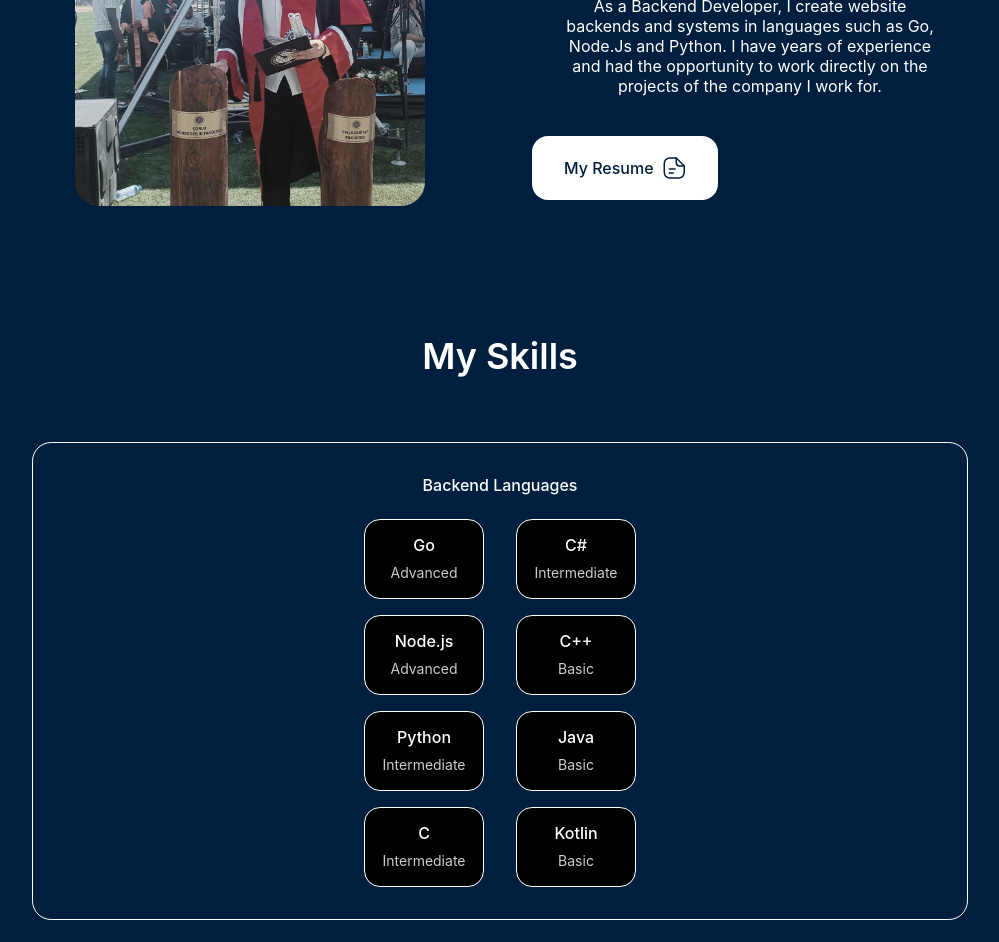
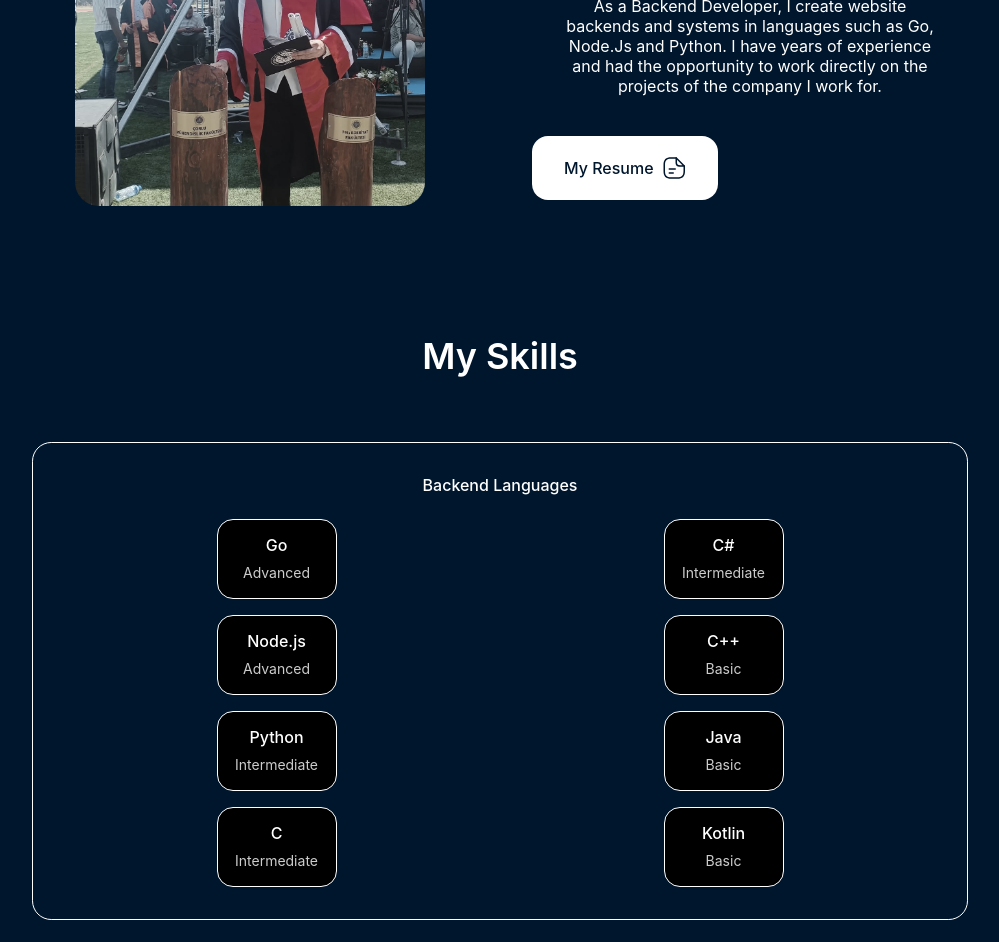
Before and after one commit to MaliQoc/my_portfolio, a React (Vite) app: page / in a window 1280 px wide. Shown: the part 1080-2022 px from the top of the page, without its empty margins (140-1139 px from the left). Built offline with nearby package versions, Linux system fonts and the light colour scheme.

Commit message:
portfolio

```diff
--- a/src/App.css
+++ b/src/App.css
@@ -6,13 +6,13 @@
   --title-color: #ffffff;       /* Başlık ve yazılar beyaz */
   --title-color-dark: #e0e0e0;  /* Hover renkleri */
   --text-color: #ffffff;        /* Genel metin beyaz */
-  --body-color: #001f3f;        /* Arka plan lacivert */
-  --container-color: #001f3f;   /* Container lacivert */
+  --body-color: #00162d;        /* Arka plan lacivert */
+  --container-color: #00162d;   /* Container lacivert */
   --shadow-color: rgba(0, 0, 0, 0.1);
   --border-color: rgba(0, 0, 0, 0.3);
   --scrollbar-thumb: #2c3e50;
-  --scrollbar-track: #001f3f;
-  --header-color: #001f3f;
+  --scrollbar-track: #00162d;
+  --header-color: #00162d;
   --works-button-color: #ffffff;
   --works-text-color: #ffffff;
 
--- a/src/components/Skills/skills.css
+++ b/src/components/Skills/skills.css
@@ -1,12 +1,12 @@
 /* Sayfa genel ayarları */
 body {
-    background-color: #001f3f; /* Lacivert arka plan */
+    background-color: #00162d; /* Lacivert arka plan */
     color: #ffffff; /* Yazılar beyaz */
 }
 
 /* Container arka planı ve çerçeve (büyük kutu lacivert) */
 .skills-content {
-    background-color: #001f3f; /* Lacivert arka plan */
+    background-color: #00162d; /* Lacivert arka plan */
     border: 1px solid #ffffff; /* Beyaz çerçeve */
     padding: 2rem;
     border-radius: 1.2rem;
@@ -23,12 +23,13 @@ body {
     margin-bottom: 1.5rem;
 }
 
-/* Skills box düzeni */
+/* Skills box düzeni - Grid ile otomatik sütunlar */
 .skills-box {
-    display: flex;
-    justify-content: center;
-    column-gap: 2rem; /* Çerçeveler arası boşluk */
-    flex-wrap: wrap; /* Dar ekranda alt satıra geçmesini sağlar */
+    display: grid;
+    grid-template-columns: repeat(auto-fit, minmax(120px, 1fr)); /* ekran genişliğine göre otomatik sütun */
+    gap: 1.5rem; /* kutular arası boşluk */
+    width: 100%; /* kutuların containerı doldurmasını sağla */
+    justify-items: center; /* kutuları ortala */
 }
 
 /* Grup düzeni */
@@ -48,7 +49,7 @@ body {
     border: 1px solid #ffffff; /* Beyaz çerçeve */
     border-radius: 1rem;
     background-color: #000000; /* İç siyah */
-    min-width: 120px; /* Çerçeve genişliği */
+    min-width: 120px; /* Minimum kutu genişliği */
     min-height: 80px; /* Dikeyde yeterli alan için */
     text-align: center; /* Yazıyı ortala */
 }
@@ -67,20 +68,7 @@ body {
 }
 
 /* Responsive ayarlar */
-@media screen and (max-width: 992px) {
-    .skills-box {
-        column-gap: 1.5rem;
-        row-gap: 1rem;
-    }
-}
-
 @media screen and (max-width: 576px) {
-    .skills-box {
-        flex-direction: column;
-        align-items: center;
-        row-gap: 1rem;
-    }
-
     .skills-data {
         min-width: 100%;
         max-width: 300px;
```
